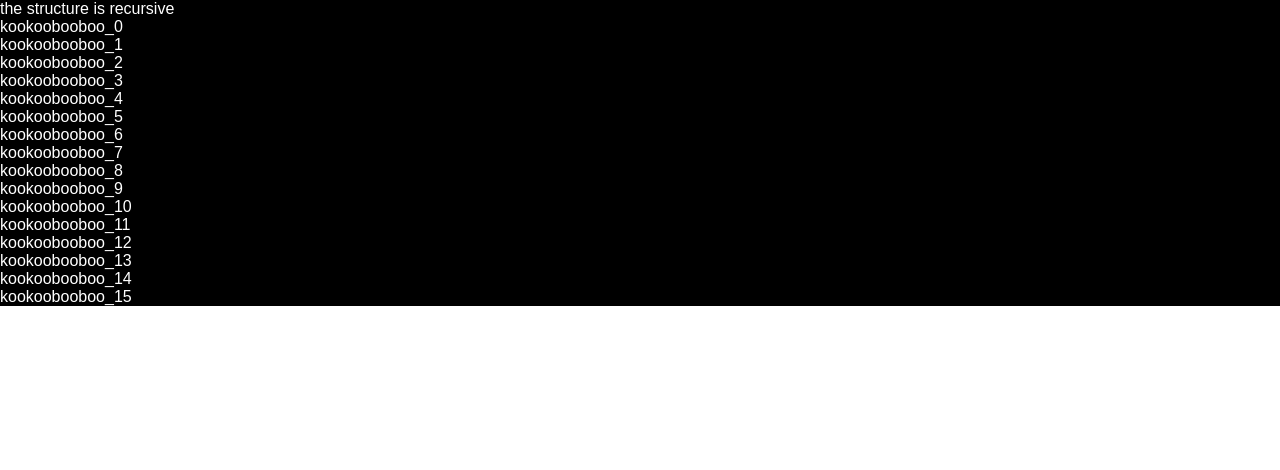
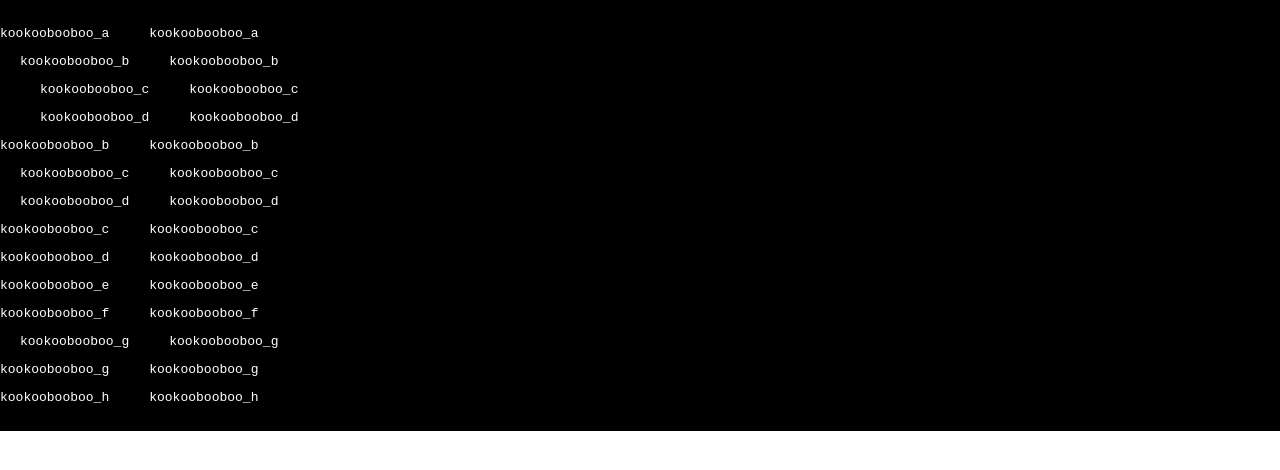
Before and after one commit to IlyaGershman/sanbox-tr, a React (Create React App) app: page / in a window 1280 px wide. Shown: the top 470 px of the page. Built offline with nearby package versions, Linux system fonts and the light colour scheme.

Commit message:
more tests

```diff
--- a/src/App.js
+++ b/src/App.js
@@ -2,7 +2,12 @@ import { useEffect, useState } from "react";
 import {
   convertToUDTStructure,
   generateNotRecursiveLinks,
-  generateRecursiveLinks
+  generateRecursiveLinks,
+  data1,
+  data2,
+  data3,
+  data4,
+  data5
 } from "./gens";
 
 import "./styles.css";
@@ -17,7 +22,12 @@ import {
 } from "./traverse";
 
 // const udts = convertToUDTStructure(generateNotRecursiveLinks(10));
-const udts = convertToUDTStructure(generateRecursiveLinks(16));
+// const udts = convertToUDTStructure(generateRecursiveLinks(16));
+// const udts = convertToUDTStructure(data1);
+// const udts = convertToUDTStructure(data2);
+// const udts = convertToUDTStructure(data3);
+// const udts = convertToUDTStructure(data4);
+const udts = convertToUDTStructure(data5);
 
 export default function App() {
   const [linked, setLinked] = useState({});
--- a/src/gens.js
+++ b/src/gens.js
@@ -62,3 +62,42 @@ export function convertToUDTStructure(data) {
     }
   }
 }
+
+export const data1 = {
+  a: { key: "a", links: [{ link: "b" }, { link: "c" }, { link: "d" }] },
+  b: { key: "b", links: [{ link: "q" }, { link: "d" }, { link: "e" }] },
+  c: { key: "c", links: [{ link: "a" }, { link: "b" }, { link: "c" }] },
+  d: { key: "d", links: [{ link: "e" }, { link: "e" }, { link: "e" }] },
+  e: { key: "e", links: [{ link: "a" }, { link: "b" }, { link: "c" }] },
+  j: { key: "j", links: [{ link: "a" }, { link: "b" }, { link: "c" }] }
+};
+
+export const data2 = {
+  a: { key: "a", links: [{ link: "b" }, { link: "c" }] },
+  b: { key: "b", links: [{ link: "c" }] },
+  c: { key: "c", links: [{ link: "a" }, { link: "b" }, { link: "c" }] }
+};
+
+export const data3 = {
+  a: { key: "a", links: [{ link: "a" }, { link: "b" }, { link: "c" }] },
+  b: { key: "b", links: [{ link: "r" }] },
+  c: { key: "c", links: [{ link: "r" }, { link: "a" }, { link: "c" }] }
+};
+
+export const data4 = {
+  a: { key: "a", links: [{ link: "b" }] },
+  b: { key: "b", links: [{ link: "b" }, { link: "a" }] }
+};
+
+export const data5 = {
+  a: { key: "a", links: [{ link: "b" }] },
+  b: { key: "b", links: [{ link: "c" }, { link: "d" }] },
+  c: { key: "c", links: [{}, {}] },
+  d: { key: "d", links: [{}, {}] },
+  e: { key: "e", links: [{}] },
+  f: { key: "f", links: [{ link: "g" }] },
+  g: { key: "g", links: [{}] },
+  h: { key: "h", links: [{}] }
+};
+
+export const linkedObjects = [data1, data2, data3, data4, data5];
--- a/src/traverse.js
+++ b/src/traverse.js
@@ -59,7 +59,7 @@ export function findNodesToUpdate(name, nestedGraph) {
 
 export function findNodesToUpdateFlat(name, flatGraph) {
   let updated = {};
-  let queue = [...flatGraph[name]];
+  let queue = [...(flatGraph[name] || [])];
   while (queue.length > 0) {
     let id = queue.shift();
     let links = flatGraph[id];
```
